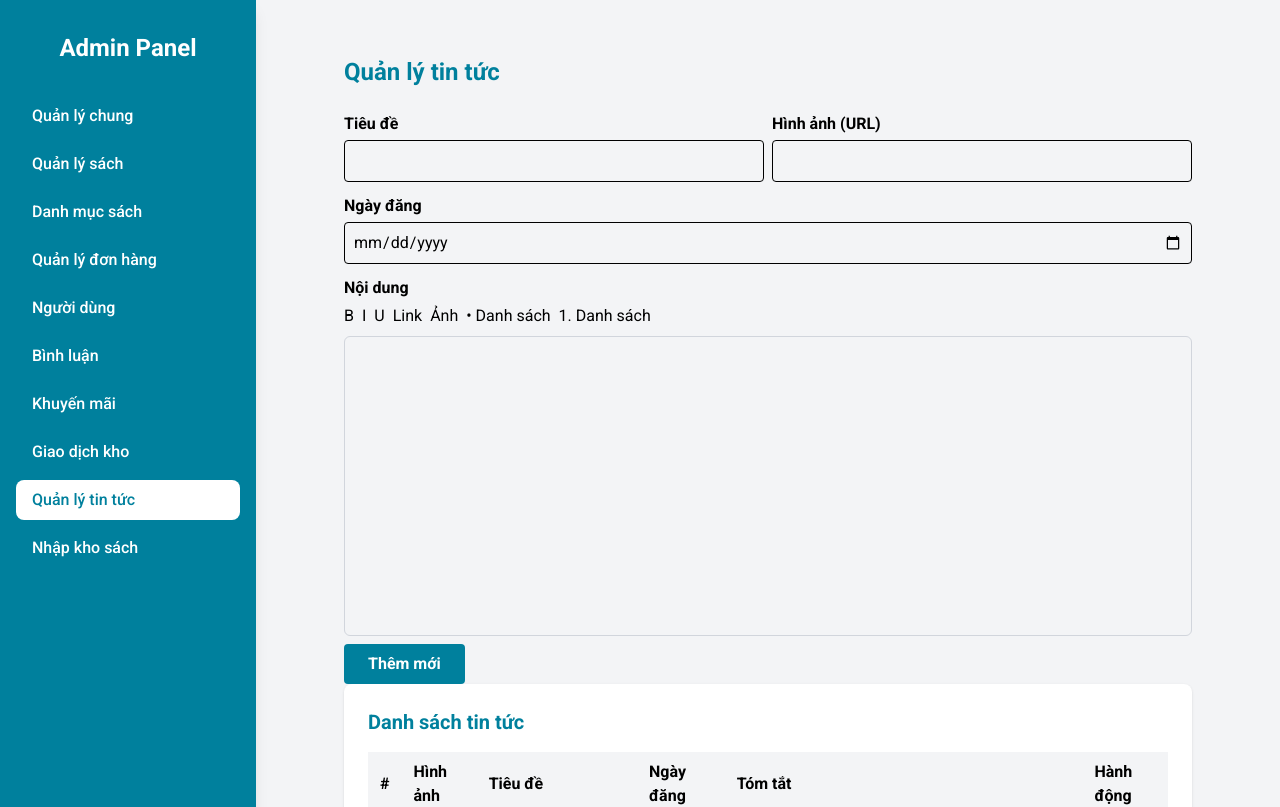
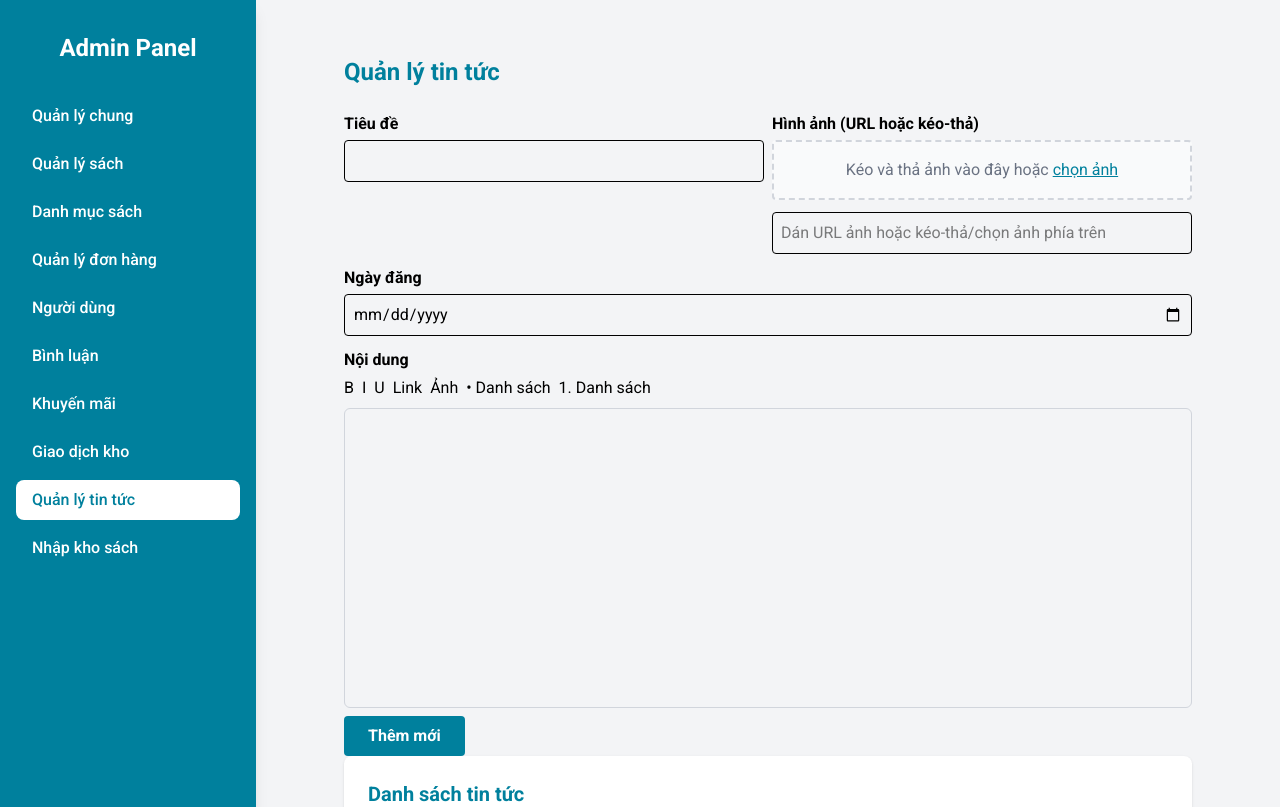
Before and after one commit to 1902VanHuongCoder/Teaching-Web-Programming, a React (Vite) app in the folder Website/Frontend/: page /admin/tintuc in a window 1280 px wide. Shown: the top 807 px of the page. Built offline with nearby package versions, Linux system fonts and the light colour scheme.

Commit message:
Chỉnh sửa logic upload hình ảnh

```diff
--- a/Website/Frontend/src/components/admin/QuanLiSach.jsx
+++ b/Website/Frontend/src/components/admin/QuanLiSach.jsx
@@ -1,7 +1,7 @@
 import React, { useState } from "react";
 
-
-const initialBooks = [ // Dữ liệu sách mẫu
+const initialBooks = [
+  // Dữ liệu sách mẫu
   {
     id: 1,
     images: [],
@@ -31,7 +31,6 @@ const LOAI_SACH = [
 
 const DINH_DANG = ["Bìa mềm", "Bìa cứng", "PDF", "Epub"]; // Định dạng sách
 const NGON_NGU = ["Tiếng Việt", "Tiếng Anh"]; // Ngôn ngữ sách
-
 
 function QuanLiSach() {
   const [books, setBooks] = useState(initialBooks);
@@ -112,15 +111,45 @@ function QuanLiSach() {
         className="bg-white rounded-lg shadow p-6 mb-8 grid grid-cols-1 md:grid-cols-2 gap-6"
       >
         <div>
-          <label className="block font-semibold mb-1">Hình ảnh sản phẩm</label>
+          <label className="block font-semibold mb-1">Hình ảnh</label>
+          <div
+            className="mb-3 border-2 border-dashed border-gray-300 rounded p-4 text-center cursor-pointer hover:border-[#00809D] bg-gray-50"
+            onDragOver={(e) => {
+              e.preventDefault();
+              e.stopPropagation();
+            }}
+
+            onDrop={(e) => {
+              e.preventDefault(); // Ngăn trình duyệt thực hiện hành động mặc định (ví dụ: mở ảnh trong tab mới khi thả file vào trình duyệt)
+              e.stopPropagation(); // Ngăn sự kiện nổi bọt lên các phần tử cha
+
+              // Lấy tất cả file được thả vào, lọc chỉ lấy file có kiểu là ảnh (image/*)
+              const files = Array.from(e.dataTransfer.files).filter((f) =>
+                f.type.startsWith("image/")
+              );
+
+              // Nếu có ít nhất 1 file ảnh được thả vào
+              if (files.length > 0) {
+                setForm({ ...form, images: files }); // Cập nhật state form, trường images sẽ chứa các file ảnh vừa thả vào
+              }
+            }}
+            onClick={() => document.getElementById("fileInputImages").click()}
+          >
             <input
+              id="fileInputImages"
               type="file"
-            name="images" // Tên trường hình ảnh
+              name="images"
               multiple
               accept="image/*"
               onChange={handleChange}
-            className="mb-3"
+              className="hidden"
             />
+            <span className="text-gray-500">
+              Kéo và thả ảnh vào đây hoặc{" "}
+              <span className="text-[#00809D] underline">chọn ảnh</span>
+            </span>
+          </div>
+
           <div className="flex gap-2 flex-wrap">
             {form.images &&
               Array.from(form.images).map((img, idx) => (
--- a/Website/Frontend/src/components/admin/QuanLiTinTuc.jsx
+++ b/Website/Frontend/src/components/admin/QuanLiTinTuc.jsx
@@ -85,14 +85,82 @@ function QuanLiTinTuc() {
               required
             />
           </div>
+
+
+
+
+
+
+
           <div className="w-full">
-            <label className="block font-semibold mb-1">Hình ảnh (URL)</label>
+            <label className="block font-semibold mb-1">
+              Hình ảnh (URL hoặc kéo-thả)
+            </label>
+            {/* Khu vực kéo-thả ảnh */}
+            <div
+              className="mb-3 border-2 border-dashed border-gray-300 rounded p-4 text-center cursor-pointer hover:border-[#00809D] bg-gray-50"
+              onDragOver={(e) => {
+                e.preventDefault();
+                e.stopPropagation();
+              }}
+              onDrop={(e) => {
+                e.preventDefault();
+                e.stopPropagation();
+                const files = Array.from(e.dataTransfer.files).filter((f) =>
+                  f.type.startsWith("image/")
+                );
+                if (files.length > 0) {
+                  // Đọc file ảnh đầu tiên và chuyển thành base64 để xem trước
+                  const reader = new FileReader();
+                  reader.onload = (ev) => {  // event
+                    setForm({ ...form, image: ev.target.result });
+                  };
+                  reader.readAsDataURL(files[0]);
+                }
+              }}
+              onClick={() =>
+                document.getElementById("fileInputNewsImage").click()
+              }
+            >
+              <input
+                id="fileInputNewsImage"
+                type="file"
+                accept="image/*"
+                onChange={(e) => {
+                  const file = e.target.files[0];
+                  if (file) {
+                    const reader = new FileReader();
+                    reader.onload = (ev) => {
+                      setForm({ ...form, image: ev.target.result });
+                    };
+                    reader.readAsDataURL(file);
+                  }
+                }}
+                className="hidden"
+              />
+              <span className="text-gray-500">
+                Kéo và thả ảnh vào đây hoặc{" "}
+                <span className="text-[#00809D] underline">chọn ảnh</span>
+              </span>
+            </div>
+            {/* Hiển thị ảnh đã chọn */}
+            {form.image && (
+              <div className="mb-3">
+                <img
+                  src={form.image}
+                  alt="preview"
+                  className="w-24 h-24 object-cover rounded border mx-auto"
+                />
+              </div>
+            )}
+            {/* Hoặc nhập URL ảnh */}
             <input
               type="text"
               name="image"
               value={form.image}
               onChange={handleChange}
               className="w-full border rounded p-2 mb-3"
+              placeholder="Dán URL ảnh hoặc kéo-thả/chọn ảnh phía trên"
               required
             />
           </div>
```
Also changed, not shown: 1 other file (tests, documents, lock files or other folders). Lines whose indentation alone changed are shown as unchanged.
